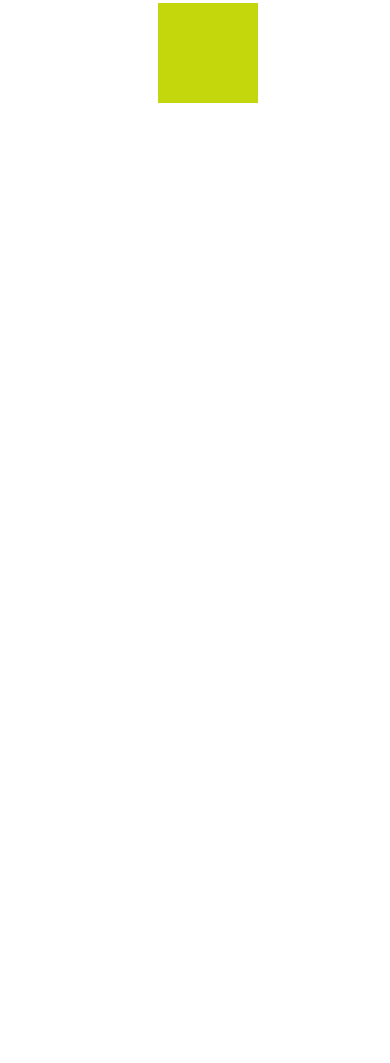
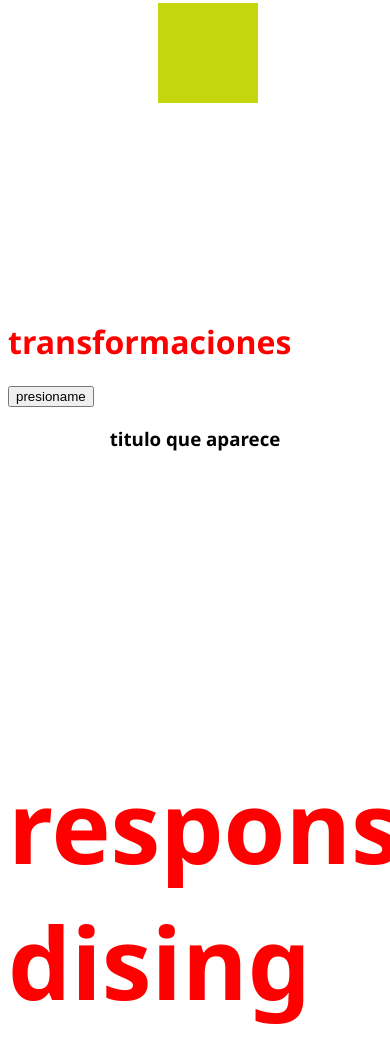
Before and after one commit to sebastian-cas/Practica-3-CSS, a plain HTML site: page index.html in a window 390 px wide. Shown: the part 4989-6052 px from the top of the page. Before the commit the page ends 5295 px from the top, so only its background shows below. Drawn offline with Linux system fonts and the light colour scheme; a web font is replaced by a local one.

Commit message:
responsive

```diff
--- a/index.html
+++ b/index.html
@@ -129,5 +129,20 @@
     <div class="caja-animada"></div>
 
     <br><br><br><br><br><br><br><br><br><br>
+
+
+    <h1>transformaciones</h1>
+    <button class="transformacion">presioname</button>
+ <!--    <button>algo</button>
+    <button>algo22</button>
+    <img src="" alt="algo">
+    <img src="" alt="imagen">
+    <input type="text">
+    <span>algooo</span> -->
+    <h3 class="titulo-animado">titulo que aparece</h3>
+
+    <br><br><br><br><br><br><br><br><br><br>
+
+    <h1 class="responsive">responsive dising</h1>
 </body>
 </html>
--- a/style.css
+++ b/style.css
@@ -133,16 +133,16 @@ h1 {
     right: 0;
 }
 
-.posicion-caja-3 {
-   /*  position: fixed;
+/* .posicion-caja-3{
+    position: fixed;
     bottom: 0;
-    right: 0; */
-}
+    right: 0;
+} */
 
-.posicion-caja-4 {
-    /* position: sticky;
-    top: 0; */
-}
+/* .posicion-caja-4 {
+    position: sticky;
+    top: 0;
+} */
 
 .gato-imagen{
     width: 300px;
@@ -246,3 +246,52 @@ h1 {
         background-color: rgb(236, 203, 16);
     }
 }
+/* las etiquetas inline por defecto son:
+-button
+-input
+-img
+-span
+ */
+.transformacio{
+    display: block;
+    margin: auto;
+    transition: transform 1s;
+}
+
+.transformacion:hover {
+    /* escalar elementos */
+    transform: scale(1.2);
+
+    /* rotar elementos */
+   /*  transform: rotate(45deg); */
+
+   /* transladar en ej eje x y eje y */
+   /* transform: translate(10px, -10px); */
+}
+
+.titulo-animado {
+    text-align: center;
+    animation: aparecer 2s linear forwards;
+}
+@keyframes aparece {
+    from{
+        transform: translate(-1000px, 0px);
+    }
+    to {
+        transform: translate(0px, 0px);
+    }
+}
+
+.responsive {
+    font-size: 150px;
+}
+@media screen and (width < 800px) {
+    .responsive{
+        font-size: 120px;
+    }
+}
+@media screen and (width < 640px) {
+    .responsive{
+        font-size: 100px;
+    }
+}
```
